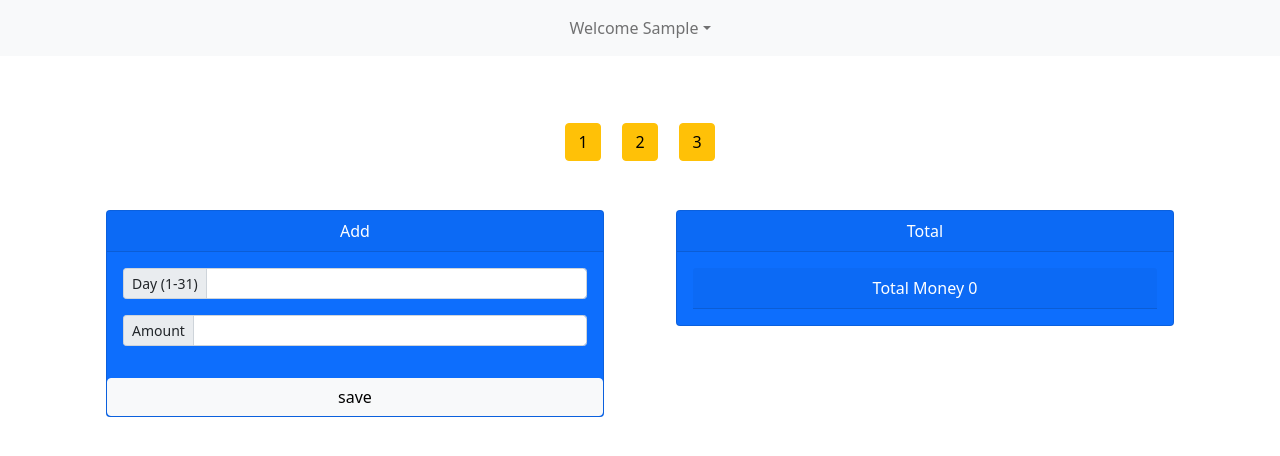
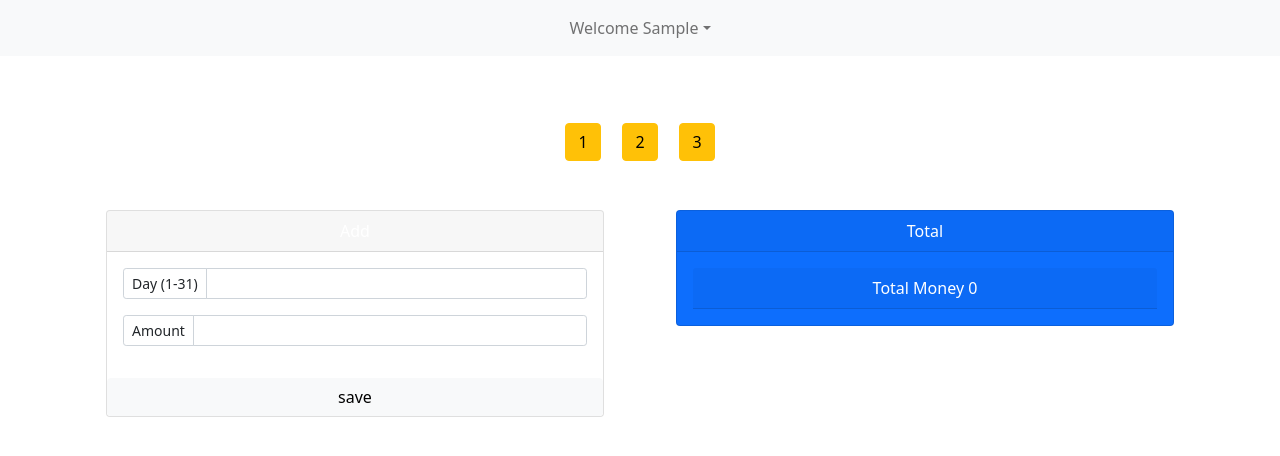
Before and after one commit to mertovich/mss, a React (Create React App) app in the folder web/: page / in a window 1280 px wide. Both pictures are taken after typing "Sample" into the empty fields and a click on the button "Submit". Shown: the top 456 px of the page. Built offline with nearby package versions, Linux system fonts and the light colour scheme.

Commit message:
add(Dayscard): color

```diff
--- a/web/src/components/DaysCard.tsx
+++ b/web/src/components/DaysCard.tsx
@@ -1,5 +1,6 @@
 import React, { useState } from 'react'
 import { Card, Container, InputGroup, FormControl, Button, Alert } from 'react-bootstrap'
+import '../App.css'
 
 interface IProps {
     addData: (day: number, amount: number) => void
@@ -41,18 +42,18 @@ const DaysCard:React.FC<IProps> = ({addData}) => {
     return (
         <Container>
             <Card
-                bg='primary'
+                bg='cardcustomize'
                 text='white'
                 className="mb-2">
                 <Card.Header>Add</Card.Header>
                 <Card.Body>
                     <Card.Text>
                         <InputGroup size="sm" className="mb-3">
-                            <InputGroup.Text id="inputGroup-sizing-sm">Day (1-31)</InputGroup.Text>
+                            <InputGroup.Text style={{backgroundColor: '#FFFFFF'}} id="inputGroup-sizing-sm">Day (1-31)</InputGroup.Text>
                             <FormControl onChange={handleChangeDays} type='number' aria-label="Small" aria-describedby="inputGroup-sizing-sm" />
                         </InputGroup>
                         <InputGroup size="sm" className="mb-3">
-                            <InputGroup.Text id="inputGroup-sizing-sm">Amount</InputGroup.Text>
+                            <InputGroup.Text style={{backgroundColor: '#FFFFFF'}} id="inputGroup-sizing-sm">Amount</InputGroup.Text>
                             <FormControl onChange={handleChangeAmount} type='number' aria-label="Small" aria-describedby="inputGroup-sizing-sm" />
                         </InputGroup>
                     </Card.Text>
```
